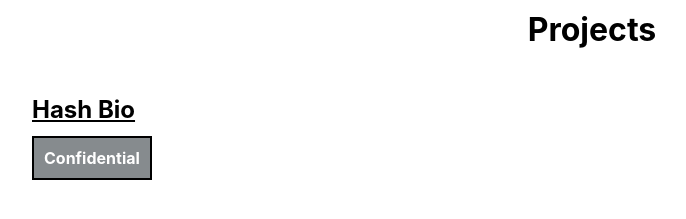
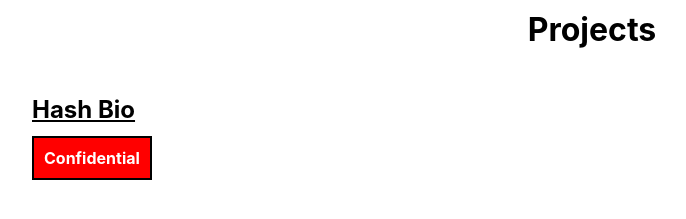
Before and after one commit to MekhiHart/portfolio, a React (Create React App) app: page / in a window 1280 px wide. Shown: the part 2400-2619 px from the top of the page, without its empty margins (48-734 px from the left). Built offline with nearby package versions, Linux system fonts and the light colour scheme.

Commit message:
conditionally rendered confidential button, and added isConfidential property to projects.json

```diff
--- a/src/Components/Projects.jsx
+++ b/src/Components/Projects.jsx
@@ -3,8 +3,10 @@ export default function Projects(){
 
     const projects = ProjectsData.map(project => {
 
+        const isConfidential = project.isConfidential
         const techStack = project.techStack.map(technology => {
-            return <span className="project--technology">{technology}</span>
+            const style = isConfidential ? {backgroundColor: "red"} : {}
+            return <span style={style} className="project--technology">{technology}</span>
         })
 
         // conditionally renders collaborator description depending on size
--- a/src/Data/projects.json
+++ b/src/Data/projects.json
@@ -12,7 +12,8 @@
         "sourceCodeLink" : "",
         "youtubeLink" : "",
         "development": "Internship",
-        "note": "Currently under development. Additionally, technology stack and source code cannot be revealed due to a signed NDA with the company"
+        "note": "Currently under development. Additionally, technology stack and source code cannot be revealed due to a signed NDA with the company",
+        "isConfidential": true
     },
 
     {
@@ -29,7 +30,8 @@
         "sourceCodeLink" : "https://github.com/MekhiHart/fast-tracker",
         "youtubeLink" : "https://www.youtube.com/embed/8gwzAvs_lgU?enablejsapi=1&amp;origin=https%3A%2F%2Fwww.danny-berger.dev&amp;widgetid=1",
         "development":"Hackathon",
-        "note":""
+        "note":"",
+        "isConfidential": false
     },
 
     {
@@ -45,7 +47,8 @@
         "sourceCodeLink" : "https://github.com/BeachHacks/schedule-alert-2023",
         "youtubeLink" : "https://www.youtube.com/embed/8gwzAvs_lgU?enablejsapi=1&amp;origin=https%3A%2F%2Fwww.danny-berger.dev&amp;widgetid=1",
         "development" : "Computer Science Organization",
-        "note": ""
+        "note": "",
+        "isConfidential" :false
     }
 
 ]
```
